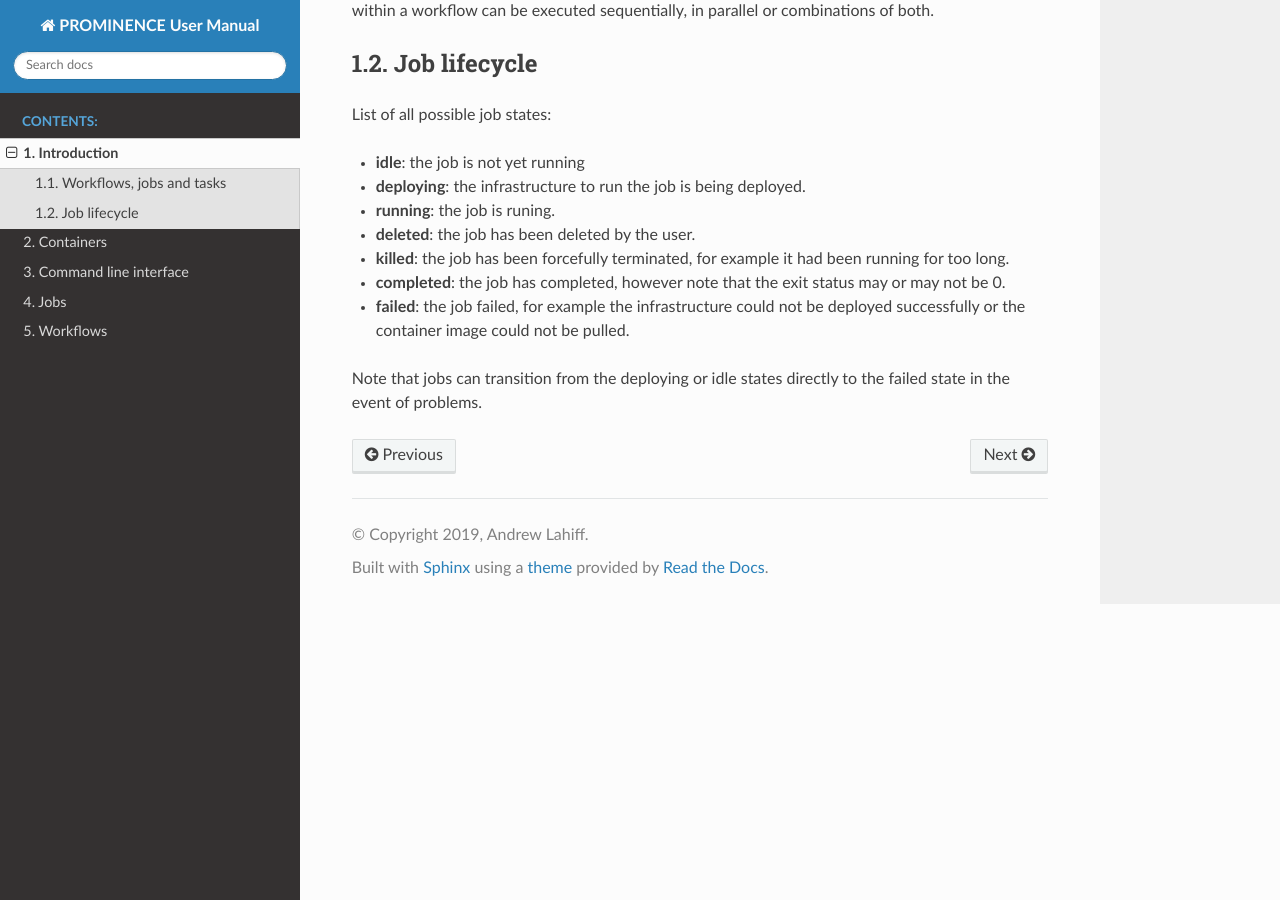
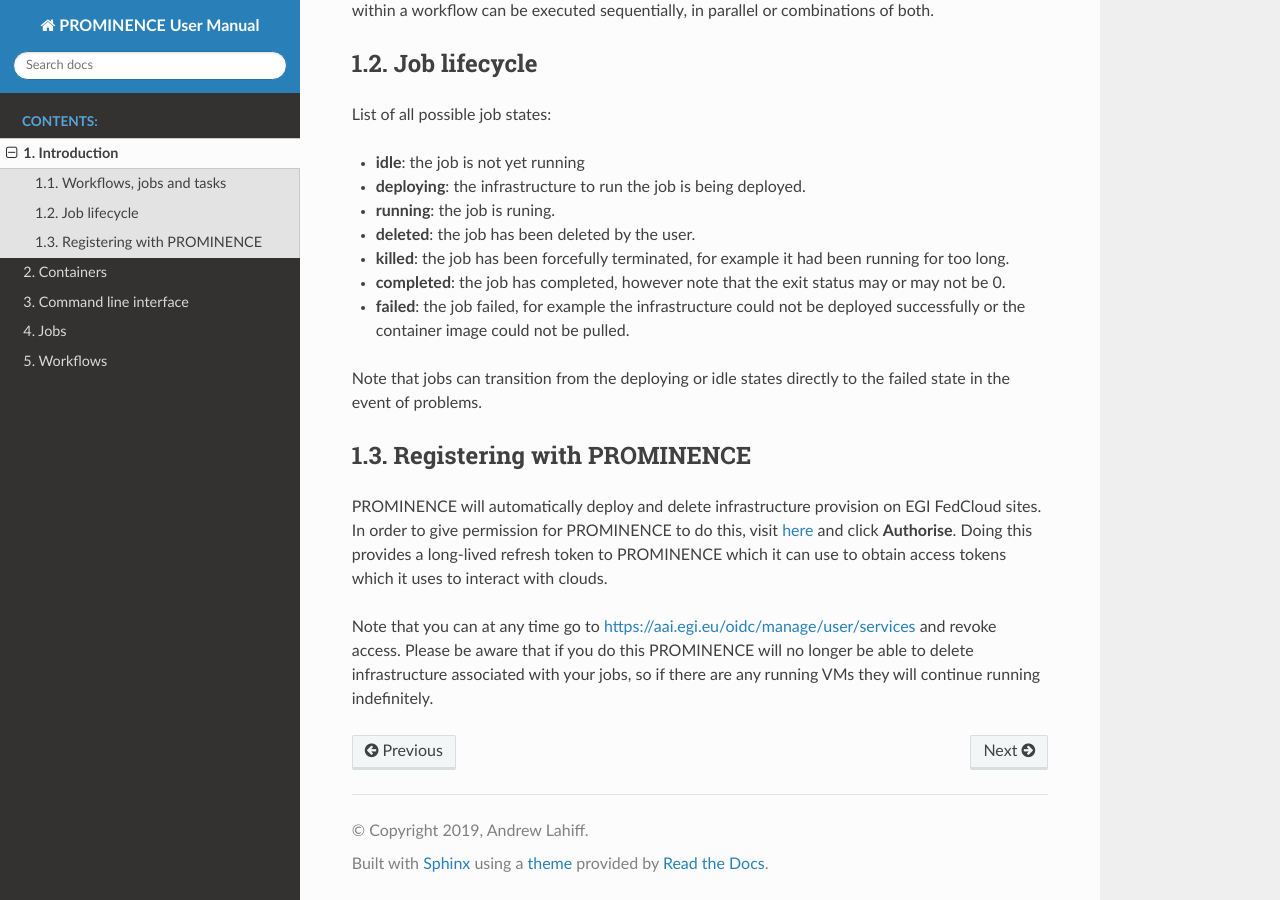
Before and after one commit to prominence-eosc/docs-eosc, a Sphinx documentation site: the page built from source/introduction.rst, in a window 1280 px wide and 900 px high, scrolled down 1057 px. Built offline with Sphinx 7.4.7 and the Read the Docs theme 2.0.0, drawn with Linux system fonts in a browser that asks for light colours.

Commit message:
Add registration section

```diff
--- a/source/introduction.rst
+++ b/source/introduction.rst
@@ -49,3 +49,10 @@ List of all possible job states:
 * **failed**: the job failed, for example the infrastructure could not be deployed successfully or the container image could not be pulled.
 
 Note that jobs can transition from the deploying or idle states directly to the failed state in the event of problems.
+
+Registering with PROMINENCE
+---------------------------
+
+PROMINENCE will automatically deploy and delete infrastructure provision on EGI FedCloud sites. In order to give permission for PROMINENCE to do this, visit `here <https://prominence.fedcloud-tf.fedcloud.eu/>`_ and click **Authorise**. Doing this provides a long-lived refresh token to PROMINENCE which it can use to obtain access tokens which it uses to interact with clouds.
+
+Note that you can at any time go to `https://aai.egi.eu/oidc/manage/user/services <https://aai.egi.eu/oidc/manage/user/services>`_ and revoke access. Please be aware that if you do this PROMINENCE will no longer be able to delete infrastructure associated with your jobs, so if there are any running VMs they will continue running indefinitely.
```
